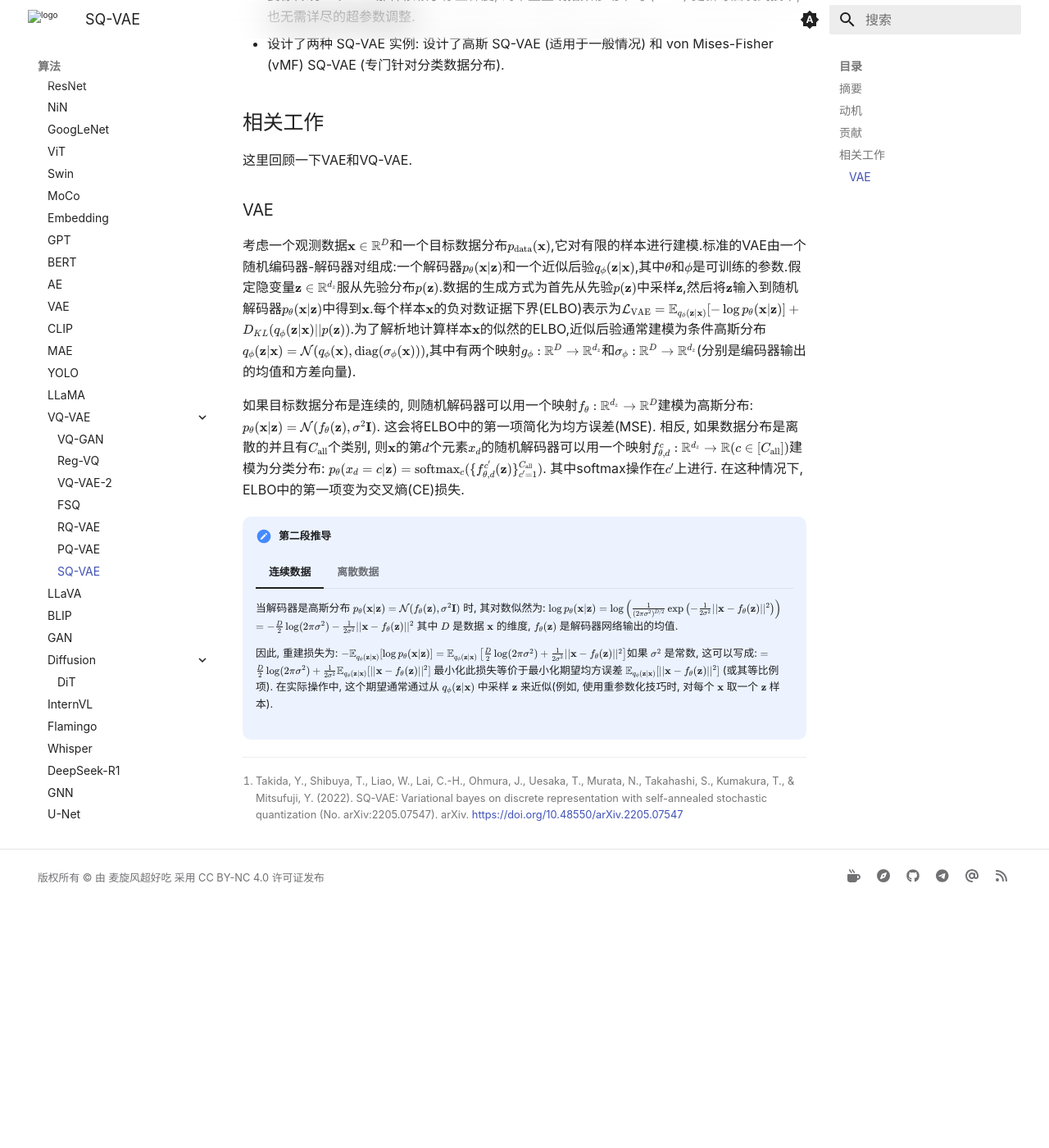
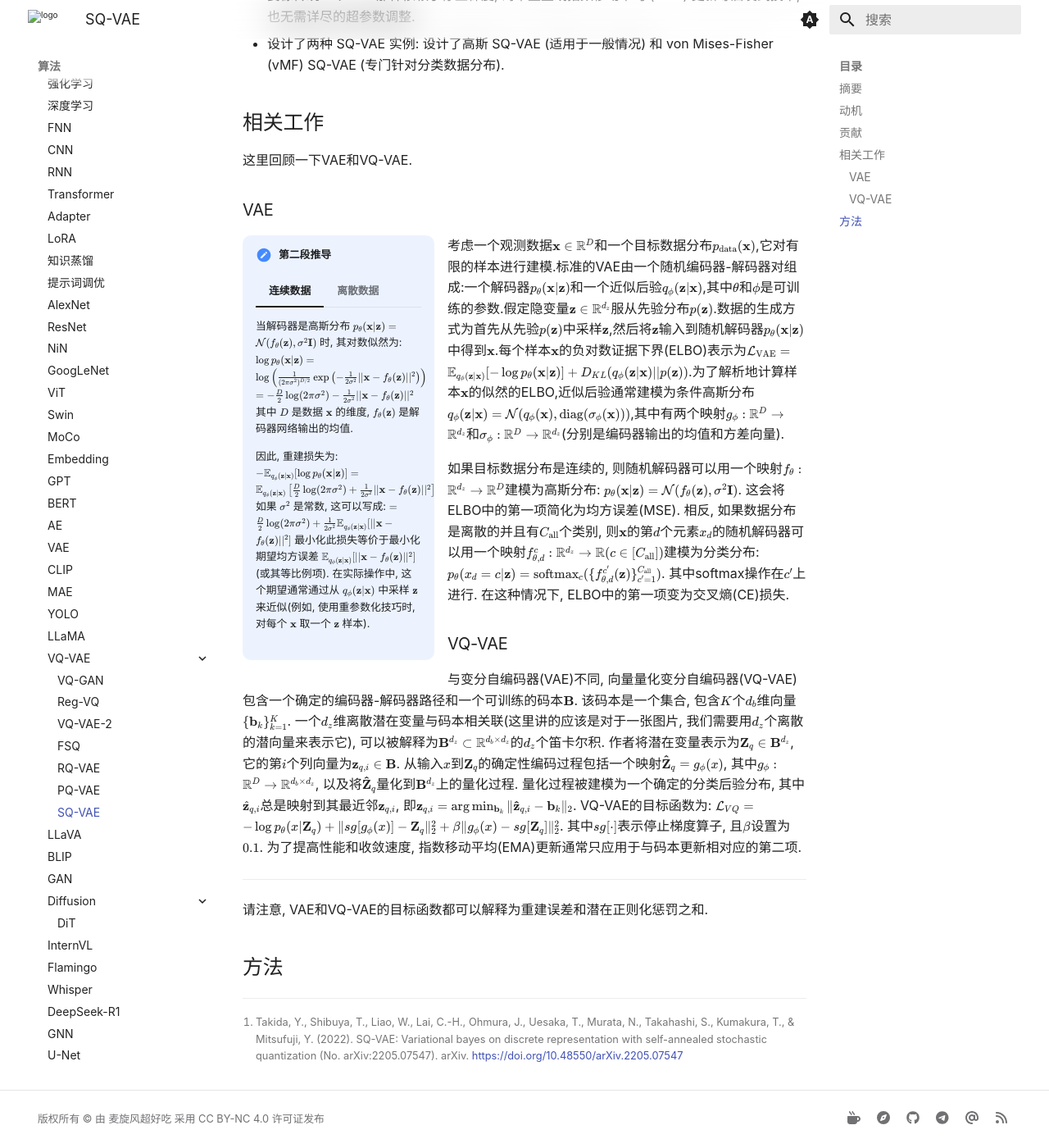
Before and after one commit to ricolxwz/note, an MkDocs documentation site: the page built from docs/algorithm/vq-vae/sq-vae.md, in a window 1280 px wide and 1400 px high, scrolled down 1154 px. Shown: the whole window at 82% size. Built offline with MkDocs 1.6.1 and Material for MkDocs 9.7.7, drawn with Linux system fonts in a browser that asks for light colours; some web fonts are replaced; a style sheet for code colours, icons or effects is not loaded; before the commit the page ends 2260 px from its top, so only the background shows below that.

Commit message:
docs: update sq-vae.md

```diff
--- a/docs/algorithm/vq-vae/sq-vae.md
+++ b/docs/algorithm/vq-vae/sq-vae.md
@@ -55,4 +51,20 @@
         $= \mathbb{E}_{q_\phi(\mathbf{z}|\mathbf{x})}\left[-\sum_{d=1}^D \sum_{c=1}^{C_{\text{all}}} y_{d,c} \log P_{d,c}(\mathbf{z})\right]$
         这就是期望交叉熵损失. 同样, 在实践中, 这个期望通过从 $q_\phi(\mathbf{z}|\mathbf{x})$ 中采样 $\mathbf{z}$ 来近似.
 
+考虑一个观测数据$\mathbf{x} \in \mathbb{R}^D$和一个目标数据分布$p_{\text{data}}(\mathbf{x})$,它对有限的样本进行建模.标准的VAE由一个随机编码器-解码器对组成:一个解码器$p_\theta(\mathbf{x}|\mathbf{z})$和一个近似后验$q_\phi(\mathbf{z}|\mathbf{x})$,其中$\theta$和$\phi$是可训练的参数.假定隐变量$\mathbf{z} \in \mathbb{R}^{d_z}$服从先验分布$p(\mathbf{z})$.数据的生成方式为首先从先验$p(\mathbf{z})$中采样$\mathbf{z}$,然后将$\mathbf{z}$输入到随机解码器$p_\theta(\mathbf{x}|\mathbf{z})$中得到$\mathbf{x}$.每个样本$\mathbf{x}$的负对数证据下界(ELBO)表示为$\mathcal{L}_{\text{VAE}} = \mathbb{E}_{q_\phi(\mathbf{z}|\mathbf{x})}[-\log p_\theta(\mathbf{x}|\mathbf{z})] + D_{KL}(q_\phi(\mathbf{z}|\mathbf{x}) || p(\mathbf{z}))$.为了解析地计算样本$\mathbf{x}$的似然的ELBO,近似后验通常建模为条件高斯分布$q_\phi(\mathbf{z}|\mathbf{x}) = \mathcal{N}(q_\phi(\mathbf{x}), \text{diag}(\sigma_\phi(\mathbf{x})))$,其中有两个映射$g_\phi: \mathbb{R}^D \rightarrow \mathbb{R}^{d_z}$和$\sigma_\phi: \mathbb{R}^D \rightarrow \mathbb{R}^{d_z}$(分别是编码器输出的均值和方差向量).
+
+如果目标数据分布是连续的, 则随机解码器可以用一个映射$f_\theta: \mathbb{R}^{d_z} \rightarrow \mathbb{R}^D$建模为高斯分布: $p_\theta(\mathbf{x}|\mathbf{z}) = \mathcal{N}(f_\theta(\mathbf{z}), \sigma^2 \mathbf{I})$. 这会将ELBO中的第一项简化为均方误差(MSE). 相反, 如果数据分布是离散的并且有$C_{\text{all}}$个类别, 则$\mathbf{x}$的第$d$个元素$x_d$的随机解码器可以用一个映射$f_{\theta, d}^c: \mathbb{R}^{d_z} \rightarrow \mathbb{R} (c \in [C_{\text{all}}])$建模为分类分布: $p_\theta(x_d = c|\mathbf{z}) = \text{softmax}_c(\{f_{\theta, d}^{c'}(\mathbf{z})\}_{c'=1}^{C_{\text{all}}})$. 其中softmax操作在$c'$上进行. 在这种情况下, ELBO中的第一项变为交叉熵(CE)损失.
+
+### VQ-VAE
+
+与变分自编码器(VAE)不同, 向量量化变分自编码器(VQ-VAE)包含一个确定的编码器-解码器路径和一个可训练的码本$\mathbf{B}$. 该码本是一个集合, 包含$K$个$d_b$维向量$\{\mathbf{b}_k\}_{k=1}^K$. 一个$d_z$维离散潜在变量与码本相关联(这里讲的应该是对于一张图片, 我们需要用$d_z$个离散的潜向量来表示它), 可以被解释为$\mathbf{B}^{d_z} \subset \mathbb{R}^{d_b \times d_z}$的$d_z$个笛卡尔积. 作者将潜在变量表示为$\mathbf{Z}_q \in \mathbf{B}^{d_z}$, 它的第$i$个列向量为$\mathbf{z}_{q,i} \in \mathbf{B}$. 从输入$x$到$\mathbf{Z}_q$的确定性编码过程包括一个映射$\mathbf{\hat{Z}}_q = g_\phi(x)$, 其中$g_\phi: \mathbb{R}^D \rightarrow \mathbb{R}^{d_b \times d_z}$, 以及将$\mathbf{\hat{Z}}_q$量化到$\mathbf{B}^{d_z}$上的量化过程. 量化过程被建模为一个确定的分类后验分布, 其中$\hat{\mathbf{z}}_{q,i}$总是映射到其最近邻$\mathbf{z}_{q,i}$, 即$\mathbf{z}_{q,i} = \arg \min_{\mathbf{b}_k} \|\mathbf{\hat{z}}_{q,i} - \mathbf{b}_k\|_2$. VQ-VAE的目标函数为: $\mathcal{L}_{VQ} = - \log p_\theta(x|\mathbf{Z}_q) + \|sg[g_\phi(x)] - \mathbf{Z}_q\|_2^2 + \beta \|g_\phi(x) - sg[\mathbf{Z}_q]\|_2^2$. 其中$sg[\cdot]$表示停止梯度算子, 且$\beta$设置为$0.1$. 为了提高性能和收敛速度, 指数移动平均(EMA)更新通常只应用于与码本更新相对应的第二项.
+
+---
+
+请注意, VAE和VQ-VAE的目标函数都可以解释为重建误差和潜在正则化惩罚之和.
+
+## 方法
+
+
+
 [^1]: Takida, Y., Shibuya, T., Liao, W., Lai, C.-H., Ohmura, J., Uesaka, T., Murata, N., Takahashi, S., Kumakura, T., & Mitsufuji, Y. (2022). SQ-VAE: Variational bayes on discrete representation with self-annealed stochastic quantization (No. arXiv:2205.07547). arXiv. https://doi.org/10.48550/arXiv.2205.07547
```
Also changed, not shown: other parts of docs/algorithm/vq-vae/sq-vae.md (+1 -5 lines).
